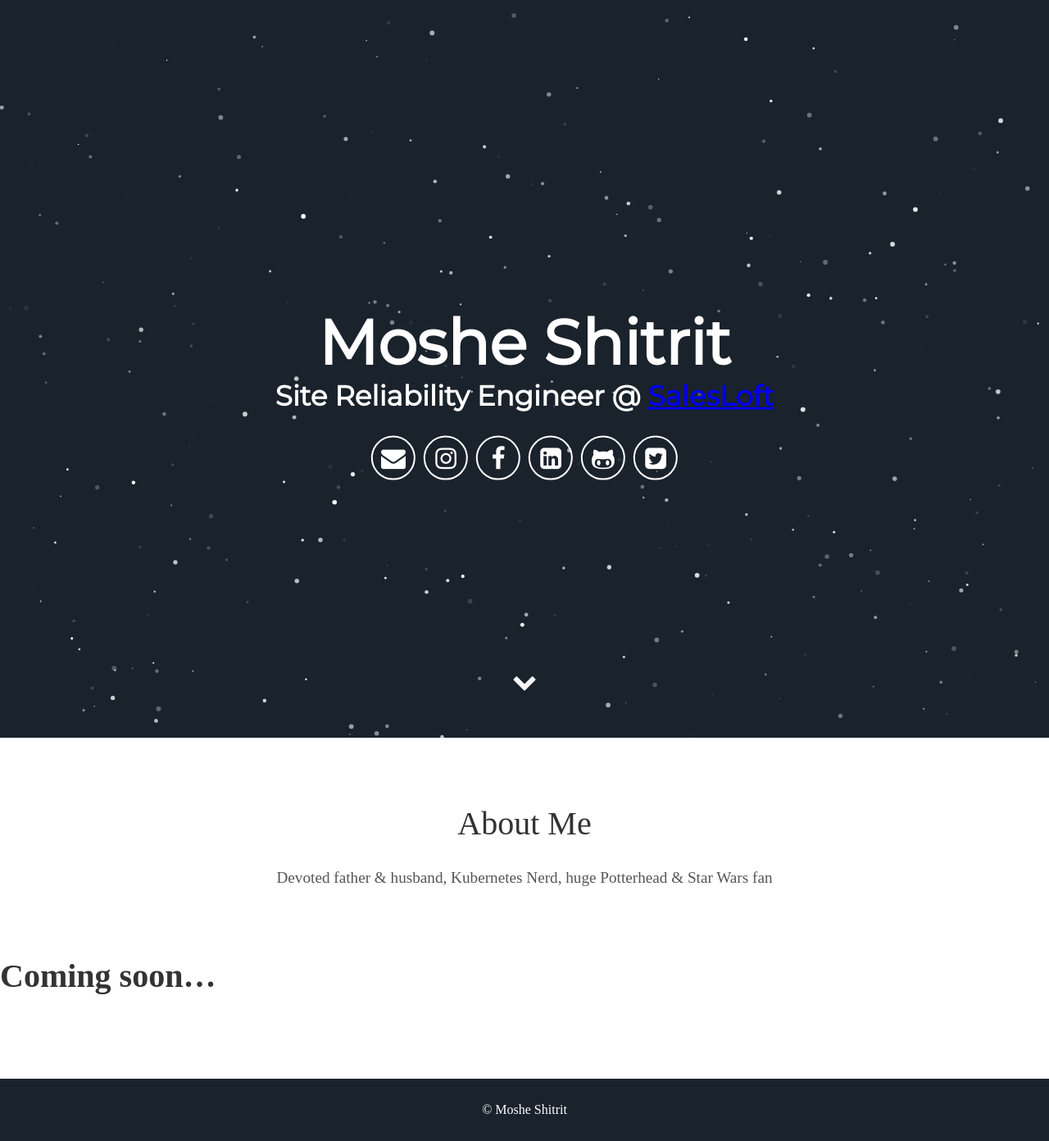
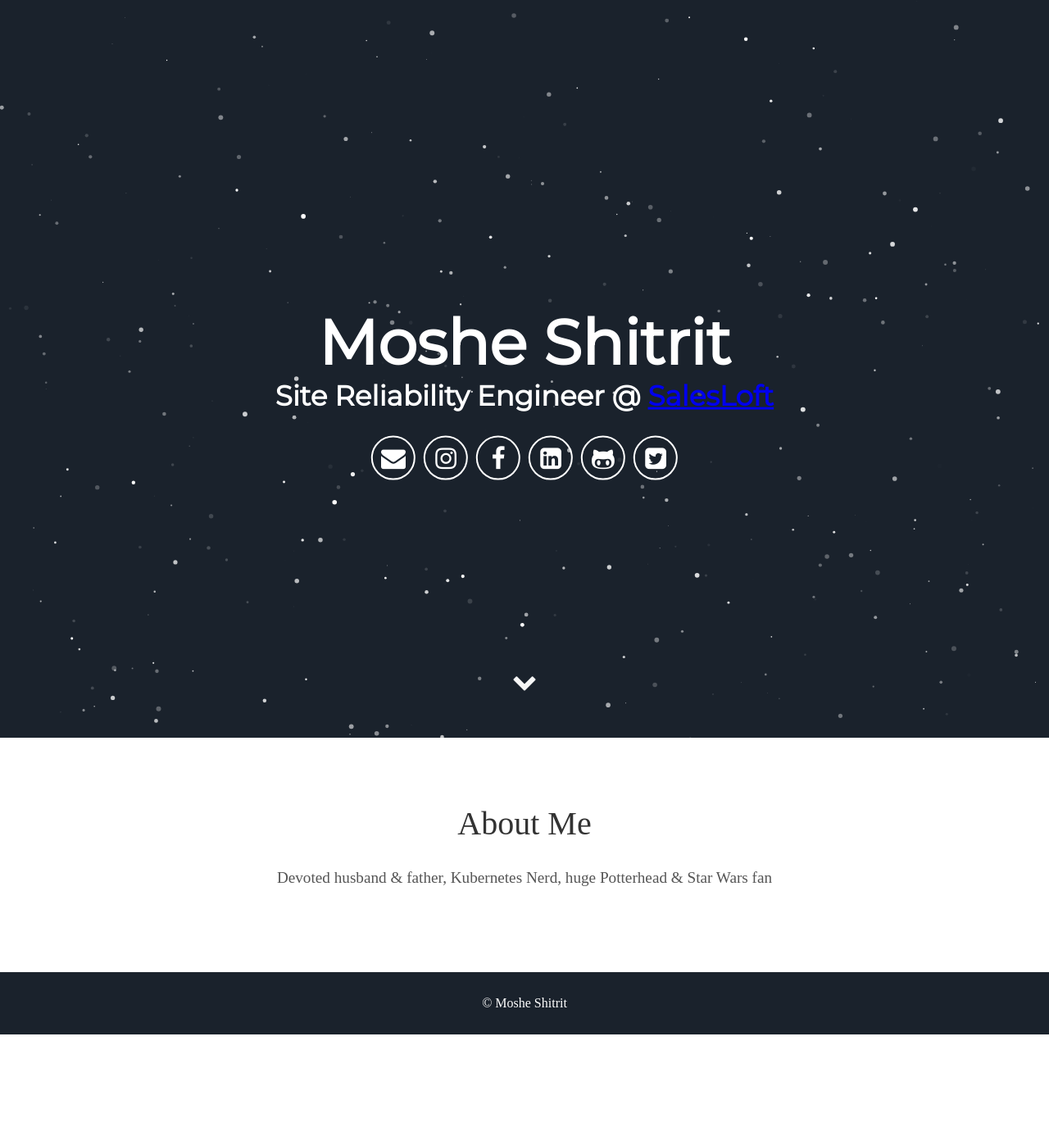
Before and after one commit to MoShitrit/MoShitrit.github.io, a Jekyll site: the page built from index.html, in a window 1280 px wide. Shown: the whole page at 82% size. Built offline with Jekyll 4.4.1, drawn with Linux system fonts in a browser that asks for light colours; some web fonts are replaced; our own code applies the rules of GitHub Pages for plain Markdown files; after the commit the page ends 1262 px from its top, so only the background shows below that.

Commit message:
Removed Coming Soon announcement..

```diff
--- a/_config.yml
+++ b/_config.yml
@@ -4,7 +4,7 @@ description: Site Reliability Engineer, big fan of Kubernetes, Huge Potterhead,
 
 # User settings
 username: Moshe Shitrit
-user_description: Devoted father & husband, Kubernetes Nerd, huge Potterhead & Star Wars fan
+user_description: Devoted  husband & father, Kubernetes Nerd, huge Potterhead & Star Wars fan
 user_title: Site Reliability Engineer @ <a href="https://www.salesloft.com">SalesLoft</a>
 email: moshe@shitrit.co
 twitter_username: MoShitrit
--- a/index.md
+++ /dev/null
@@ -1 +0,0 @@
-# Coming soon...
```
